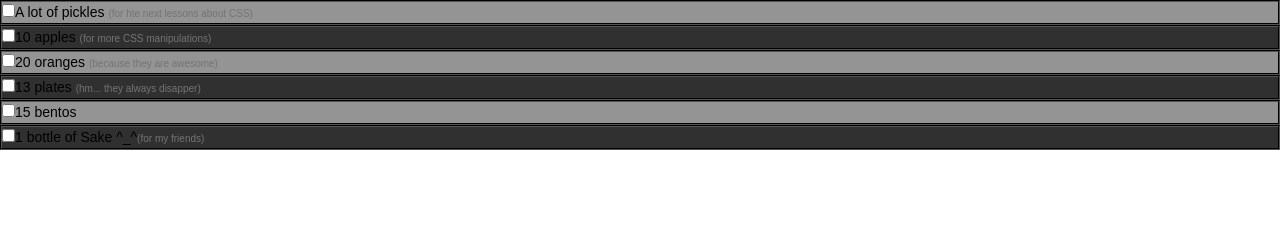
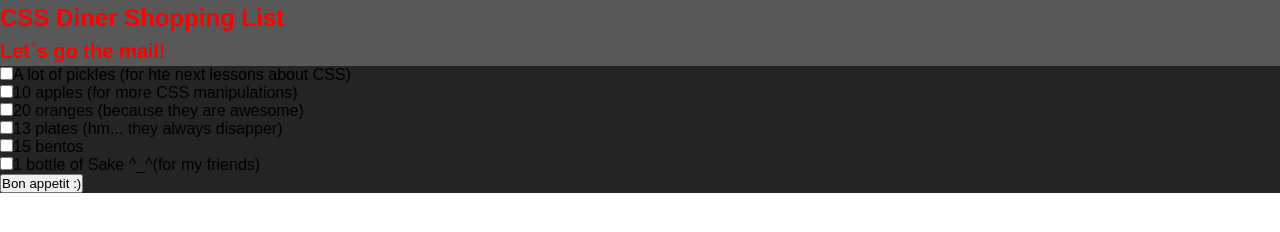
Before and after one commit to deribdervils/lessons-4, a plain HTML site: page lessons/lessons_7/lessons_7.html in a window 1280 px wide. Drawn offline with Linux system fonts and the light colour scheme.

Commit message:
work_pk (ver_1.043)

```diff
--- a/lessons/lessons_7/css/style.css
+++ b/lessons/lessons_7/css/style.css
@@ -1,56 +1,30 @@
 *{
     margin: 0;
     padding: 0;
-    transition: all .1s ease-in;
-}
-
-[class="border_grey"], [class="border_black"]{
-    font-size : 14px;
-    line-height: 1.5;
     font-family: sans-serif;
     text-transform: none;
     text-decoration: none;
-    color : rgb(0, 0, 0);
-}
-
-span{
-    font-size: 10px;
-    line-height: 1.5;
-    font-family: sans-serif;
-    text-transform: none;
-    text-decoration: none;
-    color:rgb(116, 116, 116)
-}
-
-
-.border_grey{
-    background: rgb(148, 148, 148);
-    border-style: groove;
-    border-width: 2px;
-    border-color: black;
+    transition: all .1s ease-in;
 
 }
 
-.border_grey:active{
-    background: rgb(255, 255, 255);
-    border-style: groove;
-    border-width: 2px;
-    border-color: rgb(255, 255, 255);
-}
-
-
-.border_black{
-    background: rgb(48, 48, 48);
-    border-style: groove;
-    border-width: 2px;
-    border-color: black;
+h1{
+    font-size: 24px;
+    line-height: 1.5;
+    color: red;
 
 }
 
-.border_black:active{
-    background: rgb(255, 255, 255);
-    border-style: groove;
-    border-width: 2px;
-    border-color: rgb(255, 255, 255);
+h2{
+    font-size: 20px;
+    line-height: 1.5;
+    color: red;
+}
 
+.head{
+    background: rgb(88, 88, 88);
 }
+
+.body{
+    background: rgb(36, 36, 36);
+}
--- a/lessons/lessons_7/lessons_7.html
+++ b/lessons/lessons_7/lessons_7.html
@@ -8,35 +8,48 @@
     <link rel="stylesheet" href="../lessons_7/css/style.css">
 </head>
 <body>
-    <div class="border_grey">
+    <div class="head">
+        <h1>CSS Diner Shopping List</h1>
+        <h2>Let`s go the mail!</h2>
+    </div>
+    <div class="body">
+        <div class="box">
+            <div class="box_grey">
                 <label >
                     <input type="checkbox">A lot of pickles <span>(for hte next lessons about CSS)</span><br>
                 </label>
             </div>
-    <div class="border_black">
+            <div class="box_black">
                 <label >
                     <input type="checkbox">10 apples <span>(for more CSS manipulations)</span><br>
                 </label>
             </div>
-    <div class="border_grey" >
+            <div class="box_grey" >
                 <label>
                     <input type="checkbox">20 oranges <span>(because they are awesome)</span><br>
                 </label>
             </div>
-    <div class="border_black">
+            <div class="box_black">
                 <label>
                     <input type="checkbox">13 plates <span>(hm... they always disapper)</span><br>
                 </label>
             </div>
-    <div class="border_grey">
+            <div class="box_grey">
                 <label>
                     <input type="checkbox">15 bentos<br>
                 </label>
             </div>
-    <div class="border_black">
+            <div class="box_black">
                 <label>
                     <input type="checkbox">1 bottle of Sake ^_^<span>(for my friends)</span><br>
                 </label>
             </div>
+        </div>
+        <div class="input">
+            <label>
+                <button type="submit">Bon appetit :)</button>
+            </label>
+        </div>
+    </div>
 </body>
 </html>
```
Lines whose indentation alone changed are shown as unchanged.
